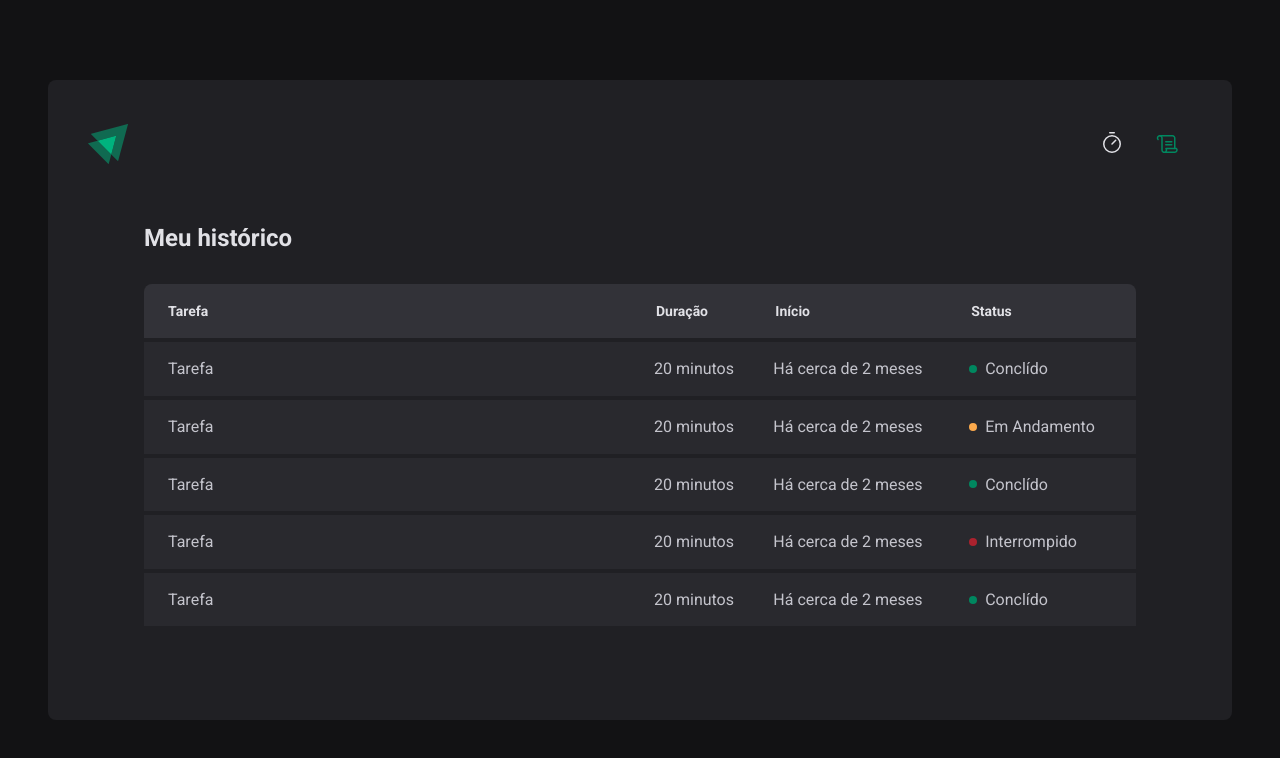
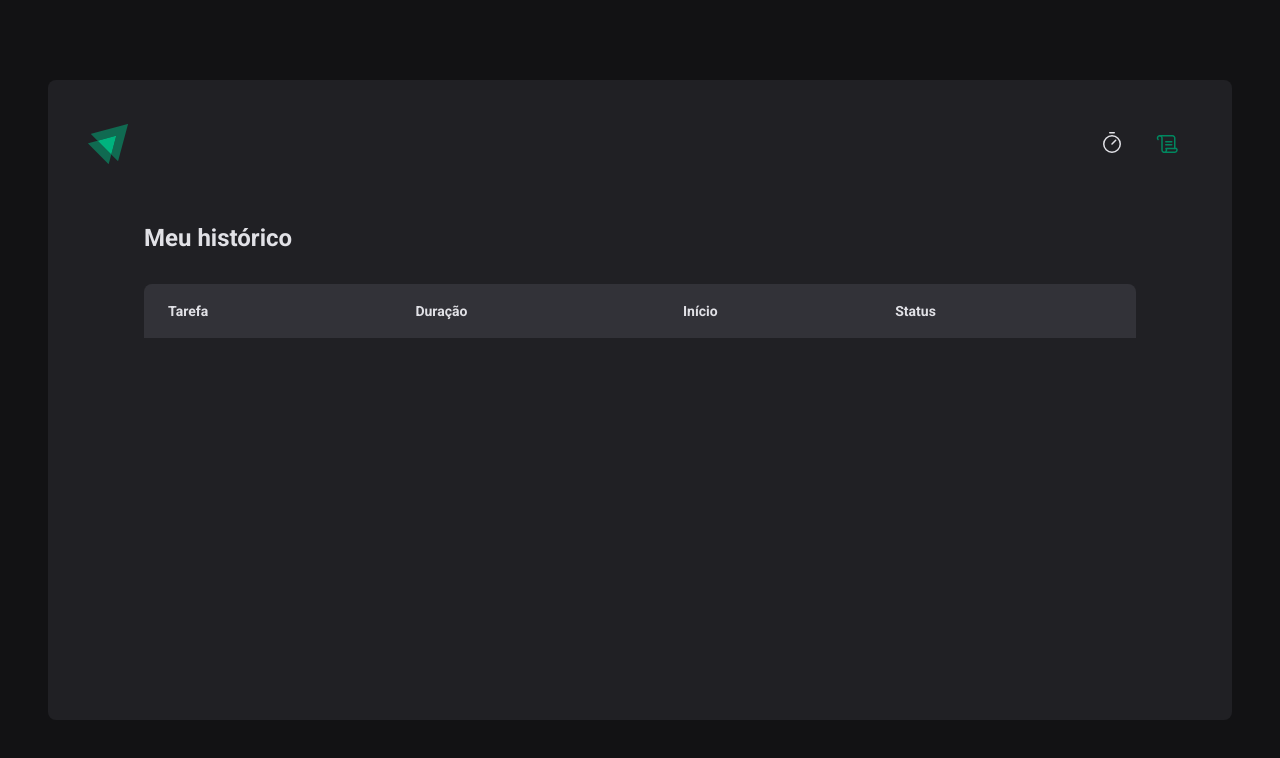
Before and after one commit to Gugusta/IgniteTimer, a React (Vite) app: page /history in a window 1280 px wide. Shown: the top 758 px of the page. Built offline with nearby package versions, Linux system fonts and the light colour scheme.

Commit message:
[feat] - History Working

```diff
--- a/src/contexts/CyclesContext.tsx
+++ b/src/contexts/CyclesContext.tsx
@@ -1,4 +1,4 @@
-import { createContext, ReactNode, useState } from 'react'
+import React, { createContext, useState } from 'react'
 
 interface Cycle {
   id: string
@@ -26,7 +26,7 @@
 }
 
 interface CycleContextsProviderProps {
-  children: ReactNode
+  children: React.ReactNode | React.ReactNode[]
 }
 export const CyclesContexts = createContext({} as CyclesContextTYpe)
 
--- a/src/pages/History/index.tsx
+++ b/src/pages/History/index.tsx
@@ -1,4 +1,6 @@
 import { useContext } from 'react'
+import { formatDistanceToNow } from 'date-fns'
+import { ptBR } from 'date-fns/locale'
 import { CyclesContexts } from '../../contexts/CyclesContext'
 import { HistoryContainer, HistoryList, Status } from './styles'
 
@@ -19,46 +21,32 @@
             </tr>
           </thead>
           <tbody>
-            <tr>
-              <td>Tarefa</td>
-              <td>20 minutos</td>
-              <td> Há cerca de 2 meses</td>
-              <td>
-                <Status statusColor="green">Conclído</Status>
-              </td>
-            </tr>
-            <tr>
-              <td>Tarefa</td>
-              <td>20 minutos</td>
-              <td> Há cerca de 2 meses</td>
-              <td>
-                <Status statusColor="yellow">Em Andamento</Status>
-              </td>
-            </tr>
-            <tr>
-              <td>Tarefa</td>
-              <td>20 minutos</td>
-              <td> Há cerca de 2 meses</td>
-              <td>
-                <Status statusColor="green">Conclído</Status>
-              </td>
-            </tr>
-            <tr>
-              <td>Tarefa</td>
-              <td>20 minutos</td>
-              <td> Há cerca de 2 meses</td>
-              <td>
-                <Status statusColor="red">Interrompido</Status>
-              </td>
-            </tr>
-            <tr>
-              <td>Tarefa</td>
-              <td>20 minutos</td>
-              <td> Há cerca de 2 meses</td>
-              <td>
-                <Status statusColor="green">Conclído</Status>
-              </td>
-            </tr>
+            {cycles.map((cycle) => {
+              return (
+                <tr key={cycle.id}>
+                  <td>{cycle.task}</td>
+                  <td>{cycle.minutesAmount} minutos</td>
+                  <td>
+                    {' '}
+                    {formatDistanceToNow(cycle.startDateTime, {
+                      addSuffix: true,
+                      locale: ptBR,
+                    })}
+                  </td>
+                  <td>
+                    {cycle.finishedDate && (
+                      <Status statusColor="green">Concluído</Status>
+                    )}
+                    {cycle.interruptedDate && (
+                      <Status statusColor="red">Interrompido</Status>
+                    )}
+                    {!cycle.finishedDate && !cycle.interruptedDate && (
+                      <Status statusColor="yellow">Em progresso</Status>
+                    )}
+                  </td>
+                </tr>
+              )
+            })}
           </tbody>
         </table>
       </HistoryList>
```
